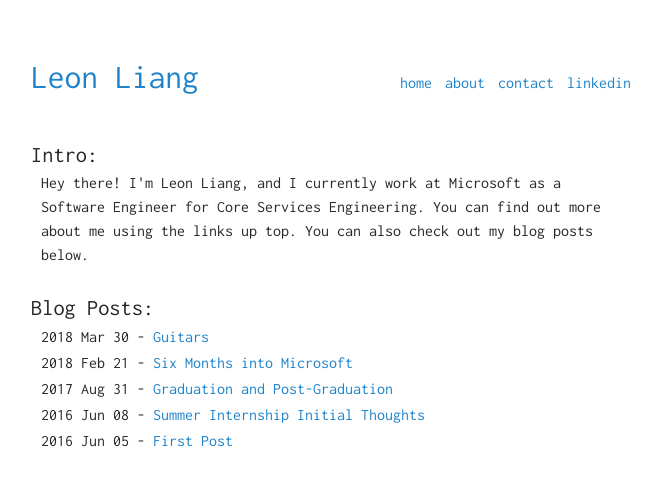
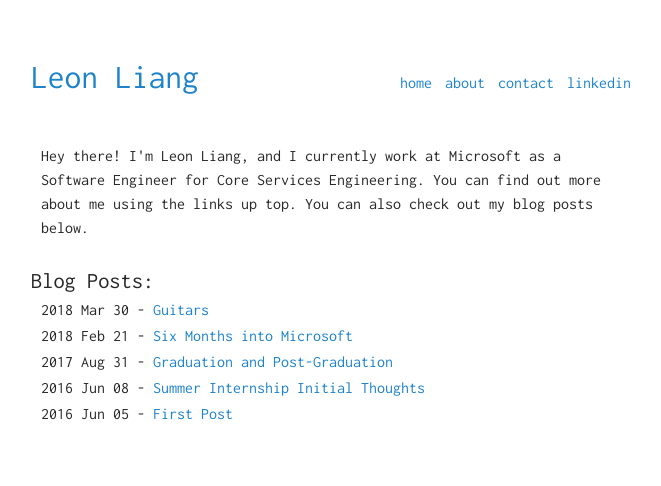
Before and after one commit to leonliang0395/leonliang0395.github.io, a Jekyll site: the page built from index.html, in a window 1280 px wide. Shown: the top 486 px of the page, without its empty margins (309-970 px from the left). Built offline with Jekyll 4.4.1, drawn with Linux system fonts in a browser that asks for light colours.

Commit message:
Removed Intro Header

```diff
--- a/index.html
+++ b/index.html
@@ -5,9 +5,8 @@ layout: default
 {% include header.html %}
 
 <div class="portfolio">
-    <h1>Intro:</h1>
-        <p style="padding-left:10px"> Hey there! I'm Leon Liang, and I currently work at Microsoft as a Software Engineer for Core Services Engineering. You can find out more about me using the links up top. You can also
-        check out my blog posts below.</p>
+    <p style="padding-left:10px"> Hey there! I'm Leon Liang, and I currently work at Microsoft as a Software Engineer for Core Services Engineering. You can find out more about me using the links up top. You can also
+    check out my blog posts below.</p>
 </div>
 
 <div class="blog">
```
